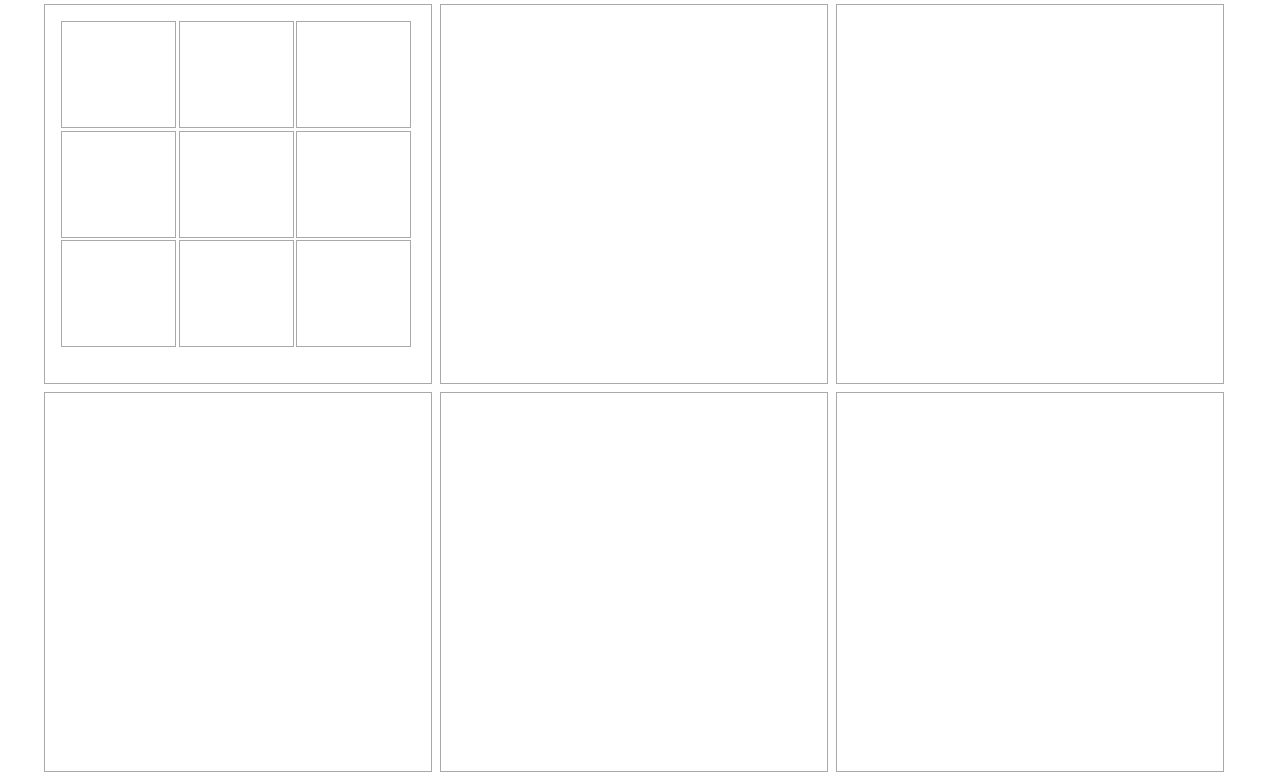
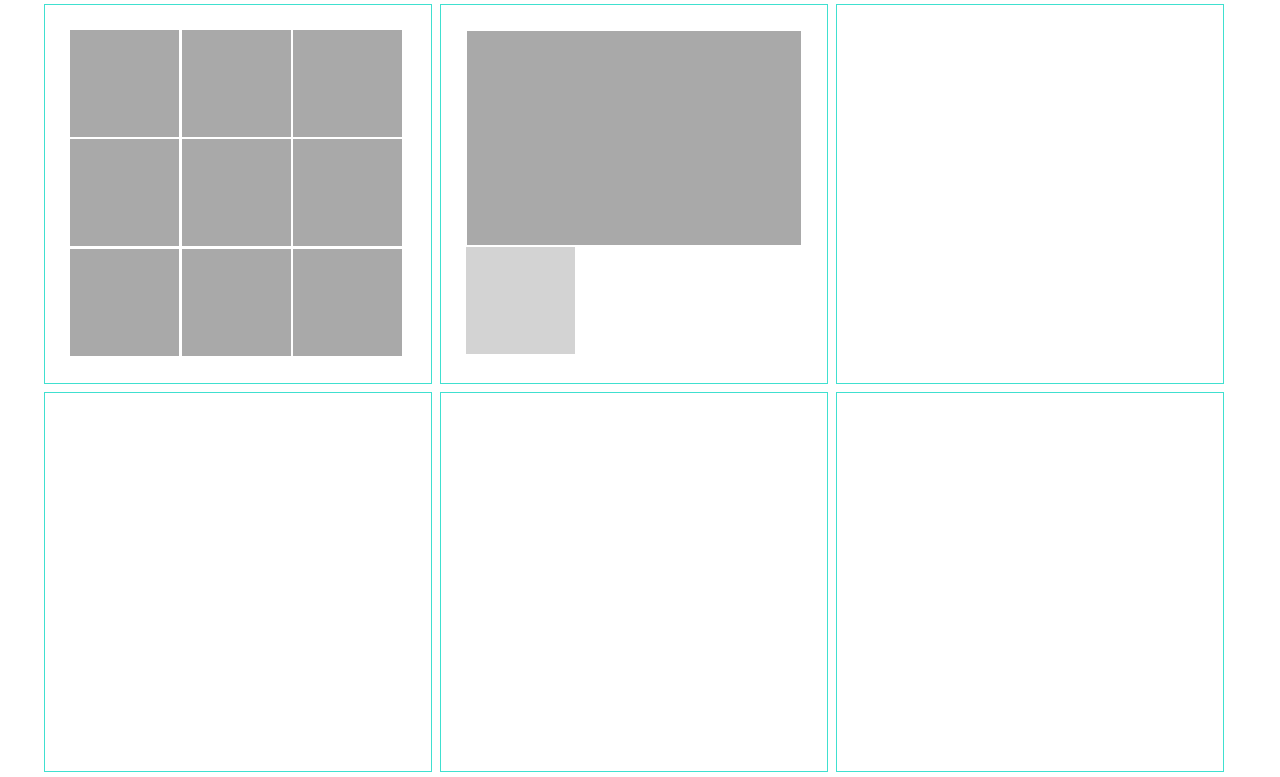
Before and after one commit to mili01gm/grids, a plain HTML site: page index.html in a window 1280 px wide. Shown: the top 777 px of the page. Drawn offline with Linux system fonts and the light colour scheme.

Commit message:
segundo model grid terminado

```diff
--- a/index.html
+++ b/index.html
@@ -10,18 +10,21 @@
 <body class="container row">
   <div class="col-4 container-height-1">
     <div class="row">
-      <div class="col-4 container-height-2"></div>
-      <div class="col-4 container-height-2"></div>
-      <div class="col-4 container-height-2"></div>
-      <div class="col-4 container-height-2"></div>
-      <div class="col-4 container-height-2"></div>
-      <div class="col-4 container-height-2"></div>
-      <div class="col-4 container-height-2"></div>
-      <div class="col-4 container-height-2"></div>
-      <div class="col-4 container-height-2"></div>
+      <div class="col-4 container-height-3 darkgray"></div>
+      <div class="col-4 container-height-3 darkgray"></div>
+      <div class="col-4 container-height-3 darkgray"></div>
+      <div class="col-4 container-height-3 darkgray"></div>
+      <div class="col-4 container-height-3 darkgray"></div>
+      <div class="col-4 container-height-3 darkgray"></div>
+      <div class="col-4 container-height-3 darkgray"></div>
+      <div class="col-4 container-height-3 darkgray"></div>
+      <div class="col-4 container-height-3 darkgray"></div>
     </div>
   </div>
-  <div class="col-4 container-height-1"></div>
+  <div class="col-4 container-height-1">
+    <div class="col-12 container-height-2 darkgray"></div>
+    <div class="col-4 container-height-3 lightgray"></div>
+  </div>
   <div class="col-4 container-height-1"></div>
   <div class="col-4 container-height-1"></div>
   <div class="col-4 container-height-1"></div>
--- a/main.css
+++ b/main.css
@@ -13,9 +13,15 @@
 .container-height-1 {
   height: 380px;
   max-height: 100%;
+  border: 1px solid turquoise;
 }
 
 .container-height-2 {
+  height: 214px;
+  max-height: 100%;
+}
+
+.container-height-3 {
   height: 107px;
   max-height: 100%;
 }
@@ -30,13 +36,24 @@
   clear: both;
 }
 
+.darkgray {
+  background: darkgray;
+}
+.lightgray {
+  background: lightgray;
+}
+
 [class*="col-"]{
   float: left;
-  padding: 15px;
-  border: 1px solid darkgray;
+  padding: 2%;
 }
 
 .col-4 {
   width: 32.3333%;
   margin: 0.3333%;
 }
+
+.col-12 {
+  width: 99%;
+  margin: 0.5%;
+}
```
